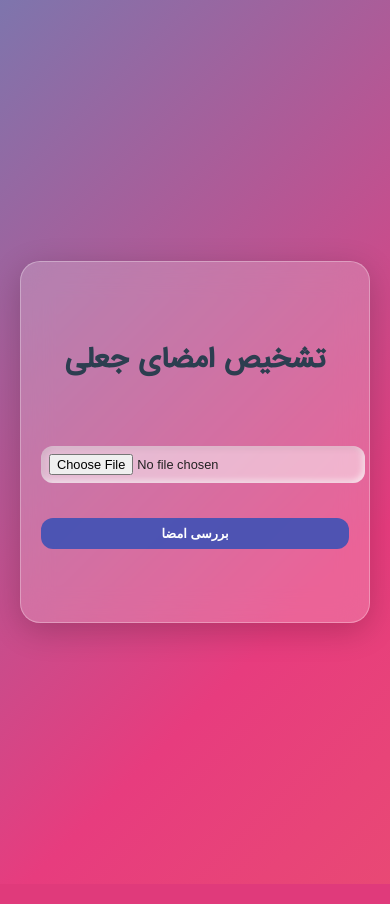
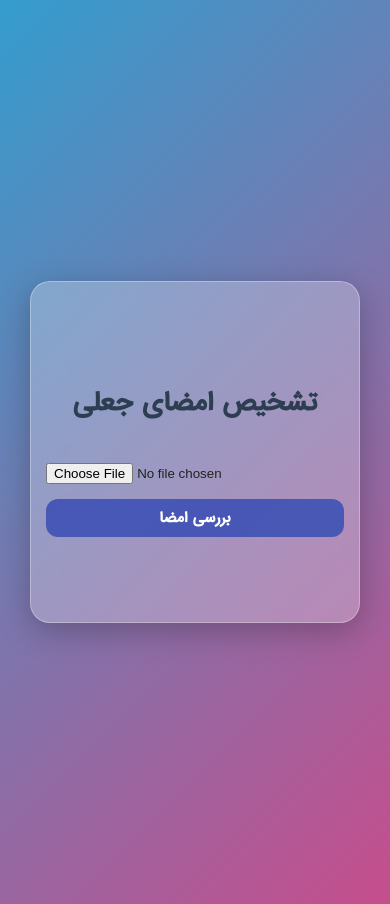
Before and after one commit to Amir-Der/signature-verification-app, a Flask app: page / in a window 390 px wide. Run offline with Flask 3, Linux system fonts and the light colour scheme; parts of the project's set-up code (start-up, migrations or seed data) failed here and were passed over.

Commit message:
Update style.css

```diff
--- a/static/style.css
+++ b/static/style.css
@@ -1,6 +1,3 @@
-/* فایل style.css برای سایت اصلی */
-
-/* تعریف فونت ایران‌سنس */
 @font-face {
   font-family: 'IRANSansWeb';
   src: url('/static/fonts/IRANSans-Medium-web.woff2') format('woff2'),
@@ -9,126 +6,127 @@
   font-style: normal;
 }
 
-/* استایل بدنه سایت */
+/* بدنه سایت */
 body {
   margin: 0;
   font-family: 'IRANSansWeb', sans-serif;
   background: linear-gradient(-45deg, #ee7752, #e73c7e, #23a6d5, #23d5ab);
   background-size: 400% 400%;
-  animation: dynamicBackground 15s ease infinite;
+  animation: dynamicBackground 30s linear infinite;
   min-height: 100vh;
   display: flex;
   justify-content: center;
   align-items: center;
   padding: 30px;
+  overflow-x: hidden;
   color: #222;
 }
 
-/* انیمیشن برای گرادیانت پس‌زمینه */
+/* انیمیشن گرادیانت پیوسته بدون ریست */
 @keyframes dynamicBackground {
   0% { background-position: 0% 50%; }
   50% { background-position: 100% 50%; }
   100% { background-position: 0% 50%; }
 }
 
-/* استایل برای باکس وسط که فرم‌ها داخلش هستند */
+/* باکس اصلی */
 .container {
-  background: rgba(255, 255, 255, 0.2);
+  background: rgba(255, 255, 255, 0.25);
   backdrop-filter: blur(15px);
   -webkit-backdrop-filter: blur(15px);
+  border-radius: 20px;
   padding: 50px 40px;
-  border-radius: 20px;
-  box-shadow: 0 8px 32px rgba(0, 0, 0, 0.2);
   width: 100%;
   max-width: 500px;
+  min-height: 350px; /* ارتفاع پیش‌بینی شده */
+  box-shadow: 0 8px 32px rgba(0, 0, 0, 0.25);
   text-align: center;
   border: 1px solid rgba(255, 255, 255, 0.3);
-  min-height: 300px; /* ارتفاع ثابت برای نمایش بهتر محتوا */
+  font-family: 'IRANSansWeb', sans-serif;
   display: flex;
   flex-direction: column;
-  justify-content: center; /* برای مرکزیت محتوا */
+  justify-content: center;
   gap: 20px;
 }
 
-/* عنوان صفحه */
+/* عنوان */
 h1 {
-  margin-bottom: 25px;
+  font-family: 'IRANSansWeb', sans-serif;
+  font-size: 2rem;
+  margin-bottom: 20px;
   color: #2c3e50;
-  font-size: 2rem;
 }
 
-/* استایل ورودی فایل و دکمه‌ها */
-input[type="file"],
-button {
-  margin-top: 20px;
+/* فرم ورودی و دکمه */
+form {
+  width: 100%;
+  display: flex;
+  flex-direction: column;
+  gap: 15px;
+  font-family: 'IRANSansWeb', sans-serif;
+}
+
+input[type=\"file\"], button {
   width: 100%;
   padding: 12px;
+  border-radius: 12px;
   border: none;
-  border-radius: 12px;
   font-size: 1rem;
-  margin-bottom: 15px;
+  font-family: 'IRANSansWeb', sans-serif;
 }
 
-/* استایل ورودی فایل */
-input[type="file"] {
-  background: rgba(255, 255, 255, 0.5);
-  box-shadow:
-    inset 2px 2px 6px rgba(0, 0, 0, 0.1),
-    inset -2px -2px 6px rgba(255, 255, 255, 0.7);
+input[type=\"file\"] {
+  background: rgba(255,255,255,0.5);
+  box-shadow: inset 2px 2px 6px rgba(0,0,0,0.1), inset -2px -2px 6px rgba(255,255,255,0.7);
   color: #222;
 }
 
-/* استایل دکمه‌ها */
 button {
   background: rgba(63, 81, 181, 0.9);
-  color: #fff;
+  color: white;
+  font-weight: bold;
   cursor: pointer;
-  transition: 0.3s;
-  font-weight: bold;
+  transition: background 0.3s;
 }
 
 button:hover {
   background: rgba(92, 107, 192, 0.95);
 }
 
-/* استایل نتیجه */
+/* نتیجه */
 .result {
-  margin-top: 20px;
+  font-family: 'IRANSansWeb', sans-serif;
   font-weight: bold;
   font-size: 1.2rem;
-  color: #333; /* تغییر رنگ به مشکی */
+  color: #222;
+  margin-top: 10px;
 }
 
-/* حالت واکنش‌گرا */
+/* ریسپانسیو موبایل */
 @media (max-width: 768px) {
   .container {
-    padding: 40px 30px;
-    max-width: 90%;
+    padding: 30px 20px;
+    min-height: 300px;
   }
   h1 {
     font-size: 1.8rem;
   }
-  input[type="file"],
-  button {
+  input[type=\"file\"], button {
     padding: 10px;
     font-size: 0.9rem;
   }
 }
 
 @media (max-width: 480px) {
-  body {
-    padding: 20px;
-  }
   .container {
-    padding: 30px 20px;
+    padding: 20px 15px;
   }
   h1 {
-    font-size: 1.6rem;
+    font-size: 1.5rem;
   }
-  input[type="file"],
-  button {
+  input[type=\"file\"], button {
     padding: 8px;
-    font-size: 0.8rem;
+    font-size: 0.85rem;
   }
   .result {
     font-size: 0.9rem;
```
